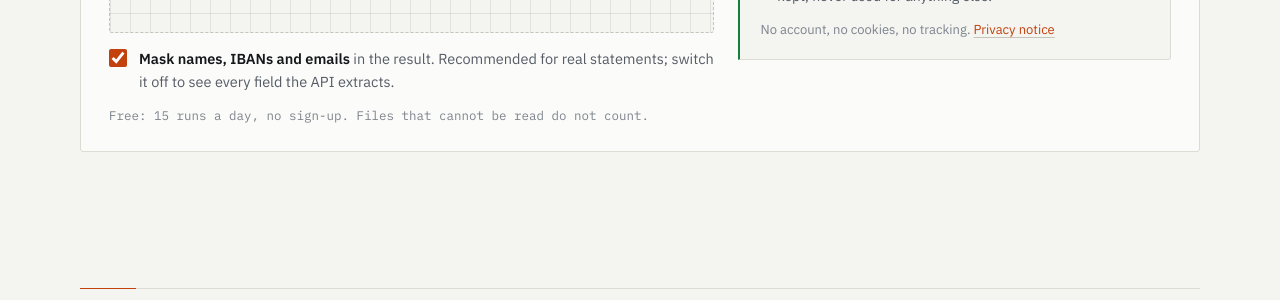
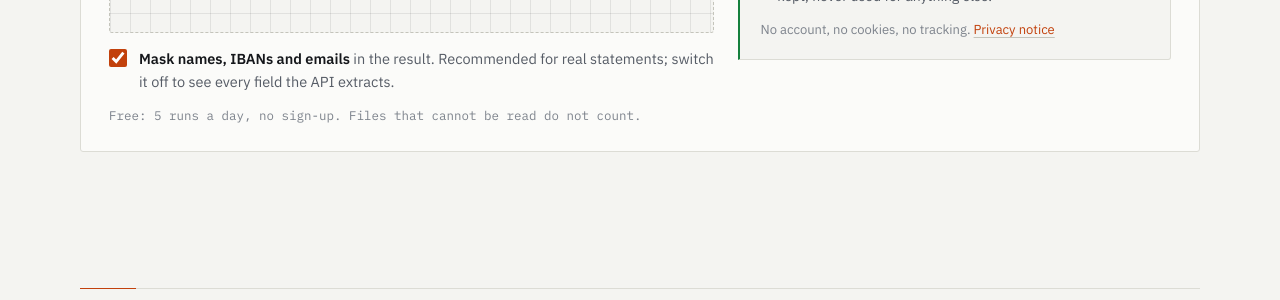
Before and after one commit to SSYkolos/SSYkolos.github.io, a Jekyll site: the page built from _landing/mt940-to-csv.md, in a window 1280 px wide and 900 px high, scrolled down 838 px. Shown: the part 153-453 px from the top of the window. Built offline with Jekyll 4.4.1, drawn with Linux system fonts in a browser that asks for light colours.

Commit message:
Demo limit text from one setting (5 runs a day); extension free plan 20 rows / 15 websites
Co-Authored-By: Claude Opus 5.5 <noreply@anthropic.com>

```diff
--- a/_config.yml
+++ b/_config.yml
@@ -12,6 +12,9 @@ baseurl: ""
 demo_api:
   reconciler: https://reconciler-demo-258730673938.europe-west1.run.app
   dxf: https://dxf-demo-258730673938.europe-west1.run.app
+
+# Free runs per visitor per day in the live demos (must match DEMO_PER_CLIENT_PER_DAY on the demo services).
+demo_runs_per_day: 5
 
 # Feedback collector (Cloud Run). Empty = no report buttons and no contact form (the e-mail line stays).
 feedback_api: https://feedback-collector-258730673938.europe-west1.run.app
--- a/_includes/demos/live.html
+++ b/_includes/demos/live.html
@@ -39,7 +39,7 @@
         {%- endif %}
         {%- endfor %}
 
-        <p class="live__quota" aria-live="polite">Free: 15 runs a day, no sign-up. Files that cannot be read do not count.</p>
+        <p class="live__quota" aria-live="polite">Free: {{ site.demo_runs_per_day }} runs a day, no sign-up. Files that cannot be read do not count.</p>
       </div>
 
       <aside class="assure" aria-label="What happens to your file">
--- a/_landing/mt940-to-csv.md
+++ b/_landing/mt940-to-csv.md
@@ -24,7 +24,7 @@ faq:
   - q: What about umlauts and Central European characters?
     a: "Files in UTF-8, Windows-1252 / Latin-1 and, for Hungarian, Polish, Czech and other Central European accounts, Windows-1250 / ISO-8859-2 / DOS 852 are decoded automatically. Very old DOS-encoded (cp850) German files may still show wrong umlauts."
   - q: Can I convert many files at once?
-    a: "The API accepts a ZIP of statements and returns one CSV for all of them. The free demo takes one file up to 2 MB, shows the first 25 transactions and allows 15 runs a day."
+    a: "The API accepts a ZIP of statements and returns one CSV for all of them. The free demo takes one file up to 2 MB, shows the first 25 transactions and allows 5 runs a day."
 ---
 
 The CSV has one row per transaction and 29 columns. The most useful ones:
```
Also changed, not shown: _products/maps-lead-extractor.md (+2 -2 lines).
